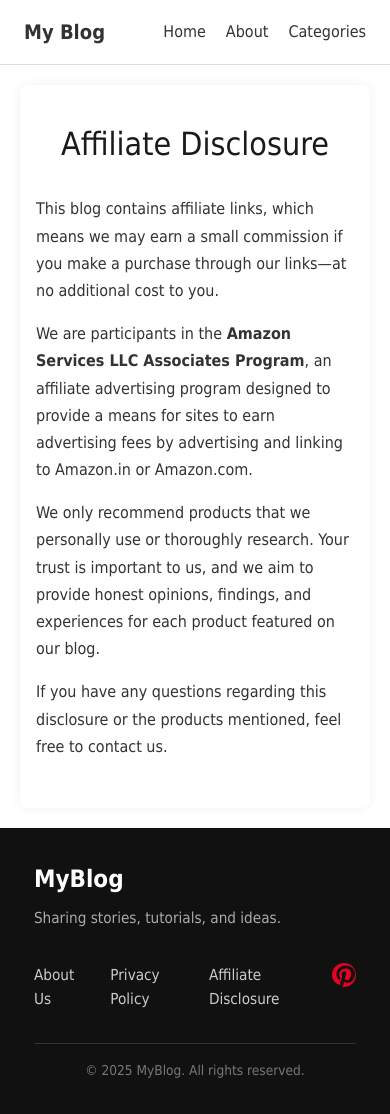
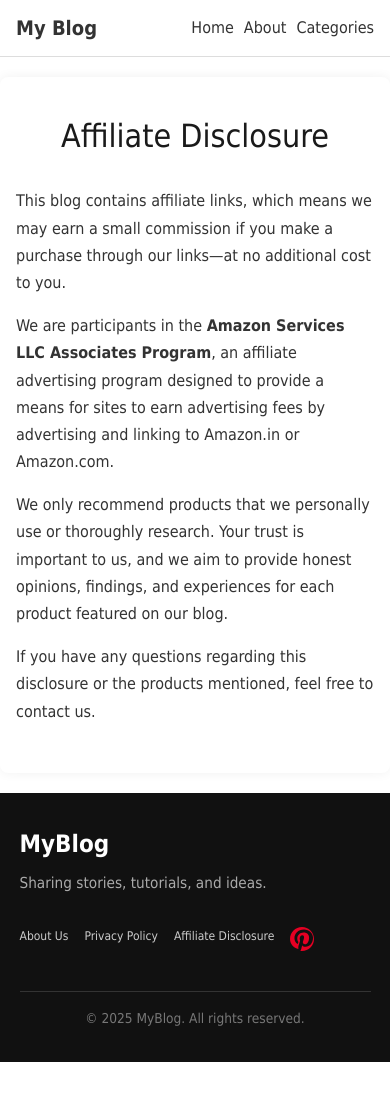
Before and after one commit to Shubhangi555/nextjs-blogging-site, a Next.js app: page /affiliate-disclosure in a window 390 px wide. After the commit the page ends 1062 px from the top, so only its background shows below. Built offline with nearby package versions, Linux system fonts and the light colour scheme.

Commit message:
Add files via upload

```diff
--- a/styles/CategorySlider.css
+++ b/styles/CategorySlider.css
@@ -1,6 +1,6 @@
 .marquee-slider-wrapper {
   overflow: hidden;
-  margin: 30px;
+  margin: 30px 0;
 }
 
 .marquee-slider-wrapper .swiper-wrapper {
@@ -22,7 +22,6 @@
 .image-wrapper {
   position: relative;
   width: 100%;
-  height: 200px;
   border-radius: 8px;
   overflow: hidden;
 }
@@ -30,7 +29,8 @@
 .category-box {
   display: block;
   margin-top: 0.5rem;
-  font-weight: bold;
   color: #222;
   text-decoration: none;
 }
+
+.marquee-slider-wrapper .image-wrapper{height: 180px;}
--- a/styles/Footer.module.css
+++ b/styles/Footer.module.css
@@ -1,8 +1,9 @@
 .footer {
   background-color: #111;
   color: #eee;
-  padding: 2rem 1rem;
+  padding: 2rem 0rem;
   font-size: 0.95rem;
+
 }
 
 .footerContent {
@@ -69,3 +70,16 @@
   font-size: 0.85rem;
   color: #777;
 }
+
+
+@media only screen and (max-width: 1023px) {
+ .footerLinks{gap: 1rem;}
+}
+@media only screen and (max-width: 800px) {
+  .footerContent {
+    flex-direction:column;
+    justify-content: space-between;
+    align-items: start;
+  }
+  .footerLinks a{font-size: 12px;}
+}
--- a/styles/Navbar.css
+++ b/styles/Navbar.css
@@ -31,3 +31,7 @@
 .nav-links li a:hover {
   color: #0070f3;
 }
+@media only screen and (max-width: 800px) {
+ .nav-links{gap: 10px;}
+ .navbar {padding: 12px 16px;}
+}
--- a/styles/main.css
+++ b/styles/main.css
@@ -1,4 +1,3 @@
-/* Reset and base styles */
 * {
   margin: 0;
   padding: 0;
@@ -13,7 +12,7 @@
 }
 
 section {
-  margin: 20px;
+  margin: 20px 0 ;
 }
 
 /* Container */
@@ -114,3 +113,18 @@
 }
 .swiper-pagination-bullet-active{background: #ffffff !important;}
 .swiper-pagination-bullet{background: #ffffff !important;}
+
+.category-container .tab-overflow .tab-buttons{display:inline-flex; justify-content: center;}
+.category-container .tab-overflow {overflow: auto; text-align: center;}
+@media only screen and (max-width: 1280px) {
+  .post-grid {
+  grid-template-columns: 1fr 1fr;
+}
+}
+
+
+@media only screen and (max-width: 800px) {
+ .post-grid {
+  grid-template-columns: 1fr;
+}
+}
```
Also changed, not shown: styles/BannerSlider.module.css (+7 -1 lines).
